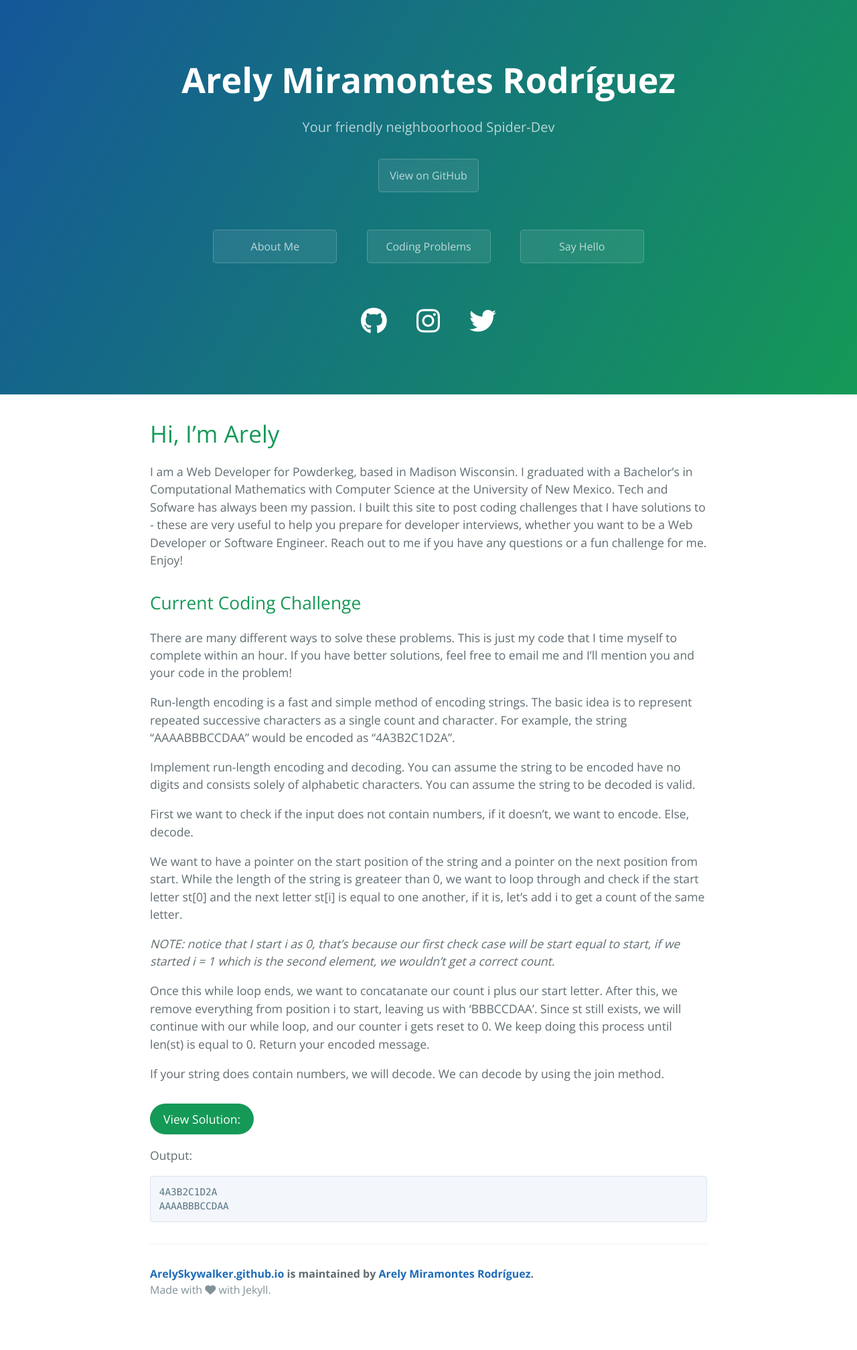
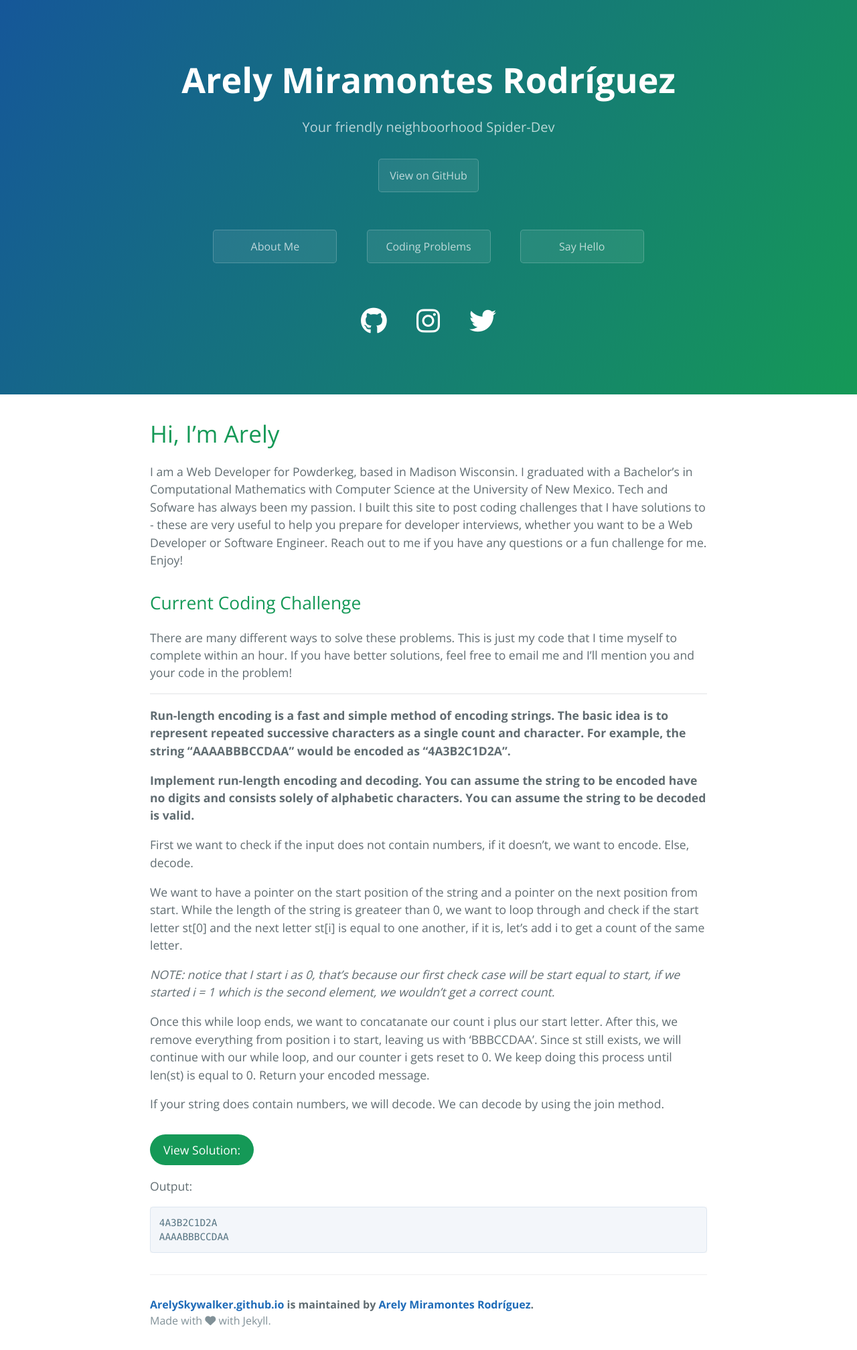
Before and after one commit to ArelySkywalker/ArelySkywalker.github.io_ARCHIVE, a Jekyll site: the page built from index.md, in a window 1280 px wide. Shown: the whole page at 67% size. Built offline with Jekyll 4.4.1, drawn with Linux system fonts in a browser that asks for light colours; nearby versions of some CDN libraries; before the commit the page ends 1970 px from its top, so only the background shows below that.

Commit message:
update format

```diff
--- a/index.md
+++ b/index.md
@@ -13,9 +13,11 @@
 
 There are many different ways to solve these problems. This is just my code that I time myself to complete within an hour. If you have better solutions, feel free to email me and I'll mention you and your code in the problem!
 
-Run-length encoding is a fast and simple method of encoding strings. The basic idea is to represent repeated successive characters as a single count and character. For example, the string "AAAABBBCCDAA" would be encoded as "4A3B2C1D2A".
+* * *
 
-Implement run-length encoding and decoding. You can assume the string to be encoded have no digits and consists solely of alphabetic characters. You can assume the string to be decoded is valid.
+**Run-length encoding is a fast and simple method of encoding strings. The basic idea is to represent repeated successive characters as a single count and character. For example, the string "AAAABBBCCDAA" would be encoded as "4A3B2C1D2A".**
+
+**Implement run-length encoding and decoding. You can assume the string to be encoded have no digits and consists solely of alphabetic characters. You can assume the string to be decoded is valid.**
 
 First we want to check if the input does not contain numbers, if it doesn't, we want to encode. Else, decode.
 
```
